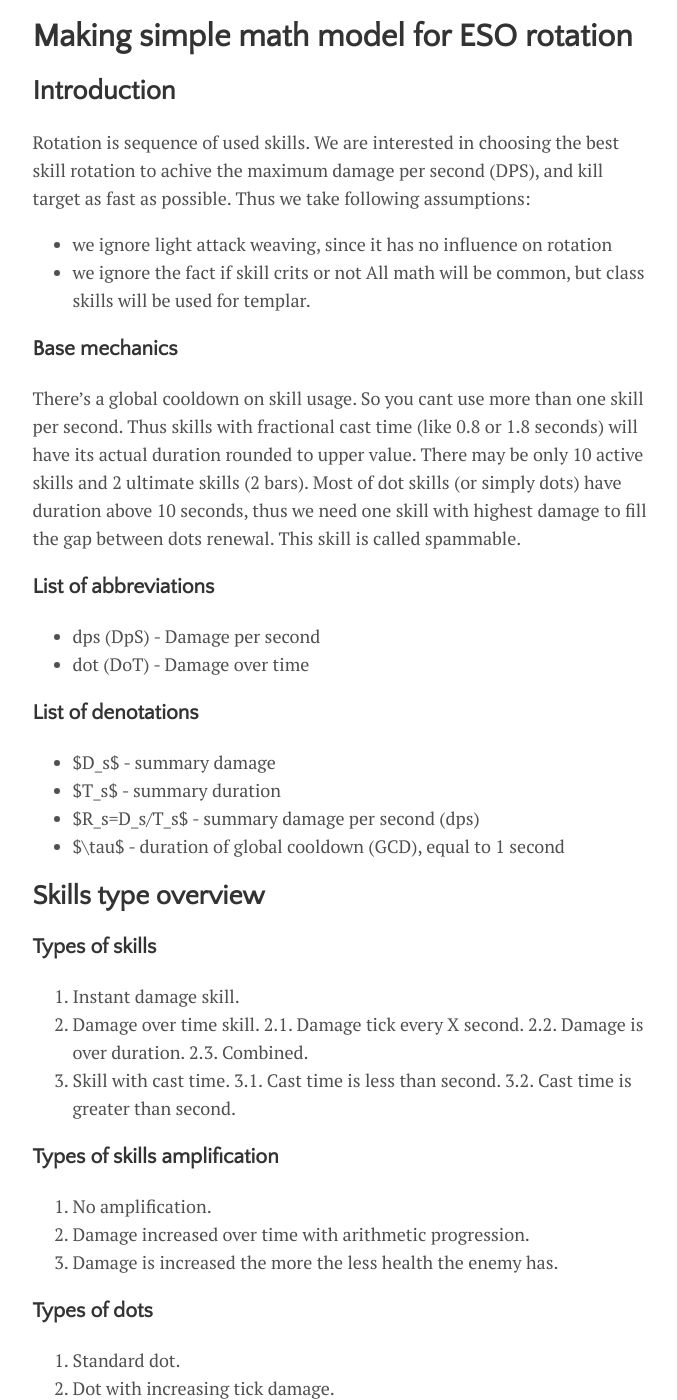
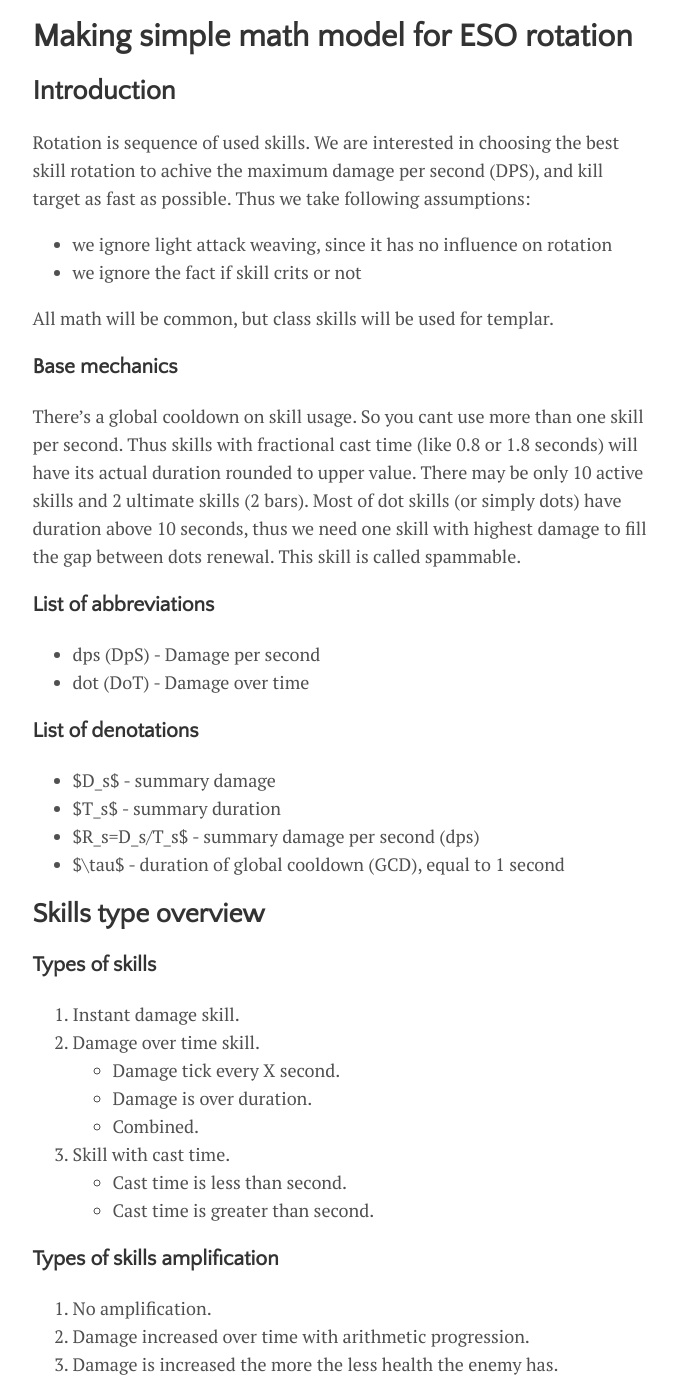
Before and after one commit to Shtille/blog, a Jekyll site: the page built from _posts/2022-09-21-eso-rotation-choice.md, in a window 1280 px wide and 1400 px high, scrolled down 202 px. Shown: the whole window, without its empty margins (300-977 px from the left). Built offline with Jekyll 4.4.1, drawn with Linux system fonts in a browser that asks for light colours; formulas are drawn with MathJax 3; some of the changed text lies outside the part shown.

Commit message:
Update 2022-09-21-eso-rotation-choice.md

```diff
--- a/_posts/2022-09-21-eso-rotation-choice.md
+++ b/_posts/2022-09-21-eso-rotation-choice.md
@@ -13,6 +13,7 @@
 Rotation is sequence of used skills. We are interested in choosing the best skill rotation to achive the maximum damage per second (DPS), and kill target as fast as possible. Thus we take following assumptions:
 - we ignore light attack weaving, since it has no influence on rotation
 - we ignore the fact if skill crits or not
+
 All math will be common, but class skills will be used for templar.
 
 ### Base mechanics
@@ -39,12 +40,12 @@
 
 1. Instant damage skill.
 2. Damage over time skill.
-	2.1. Damage tick every X second.
-	2.2. Damage is over duration.
-	2.3. Combined.
+	* Damage tick every X second.
+	* Damage is over duration.
+	* Combined.
 3. Skill with cast time.
-	3.1. Cast time is less than second.
-	3.2. Cast time is greater than second.
+	* Cast time is less than second.
+	* Cast time is greater than second.
 
 ### Types of skills amplification
 
```
Also changed, not shown: other parts of _posts/2022-09-21-eso-rotation-choice.md (+3 -4 lines).
